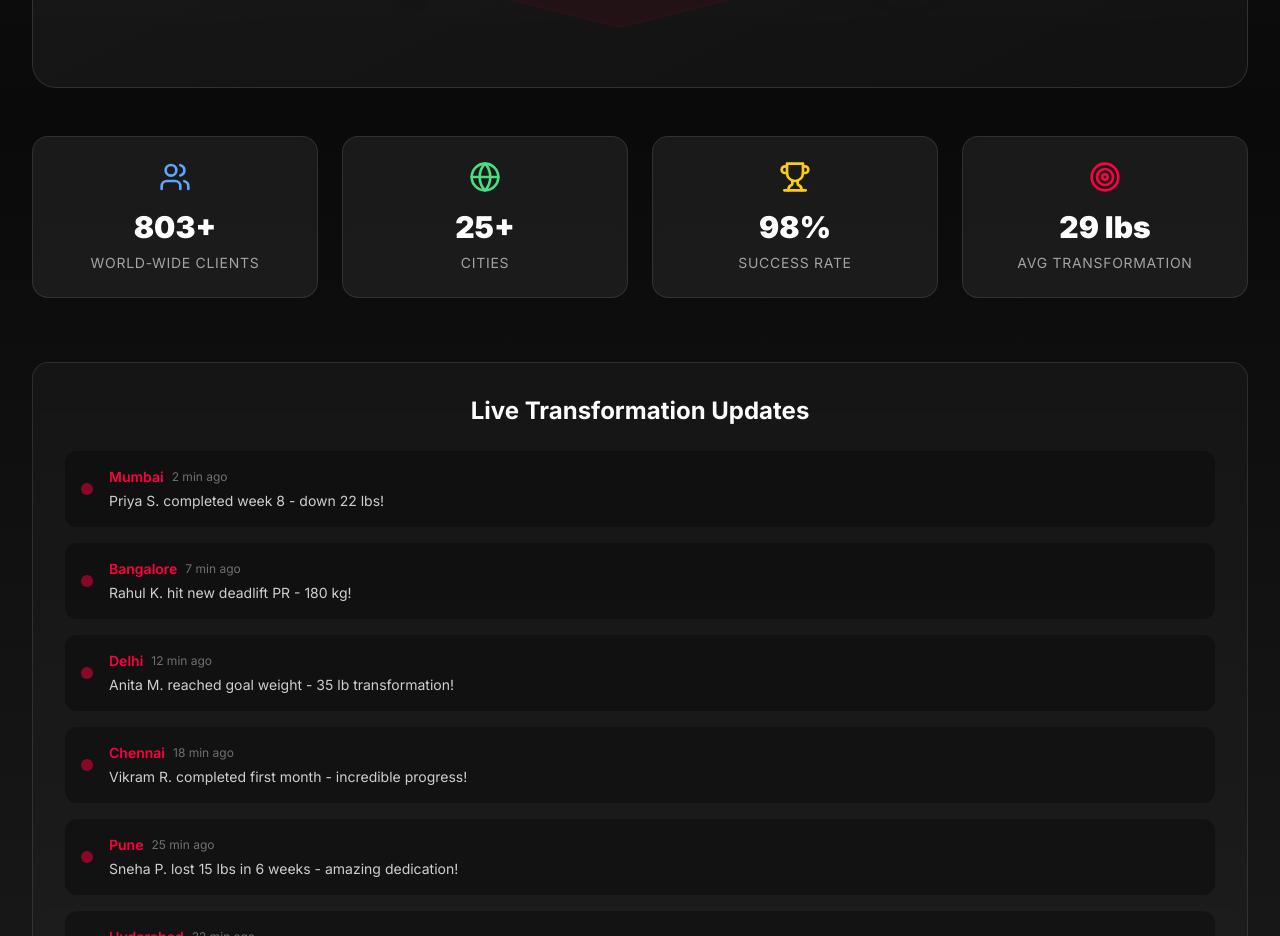
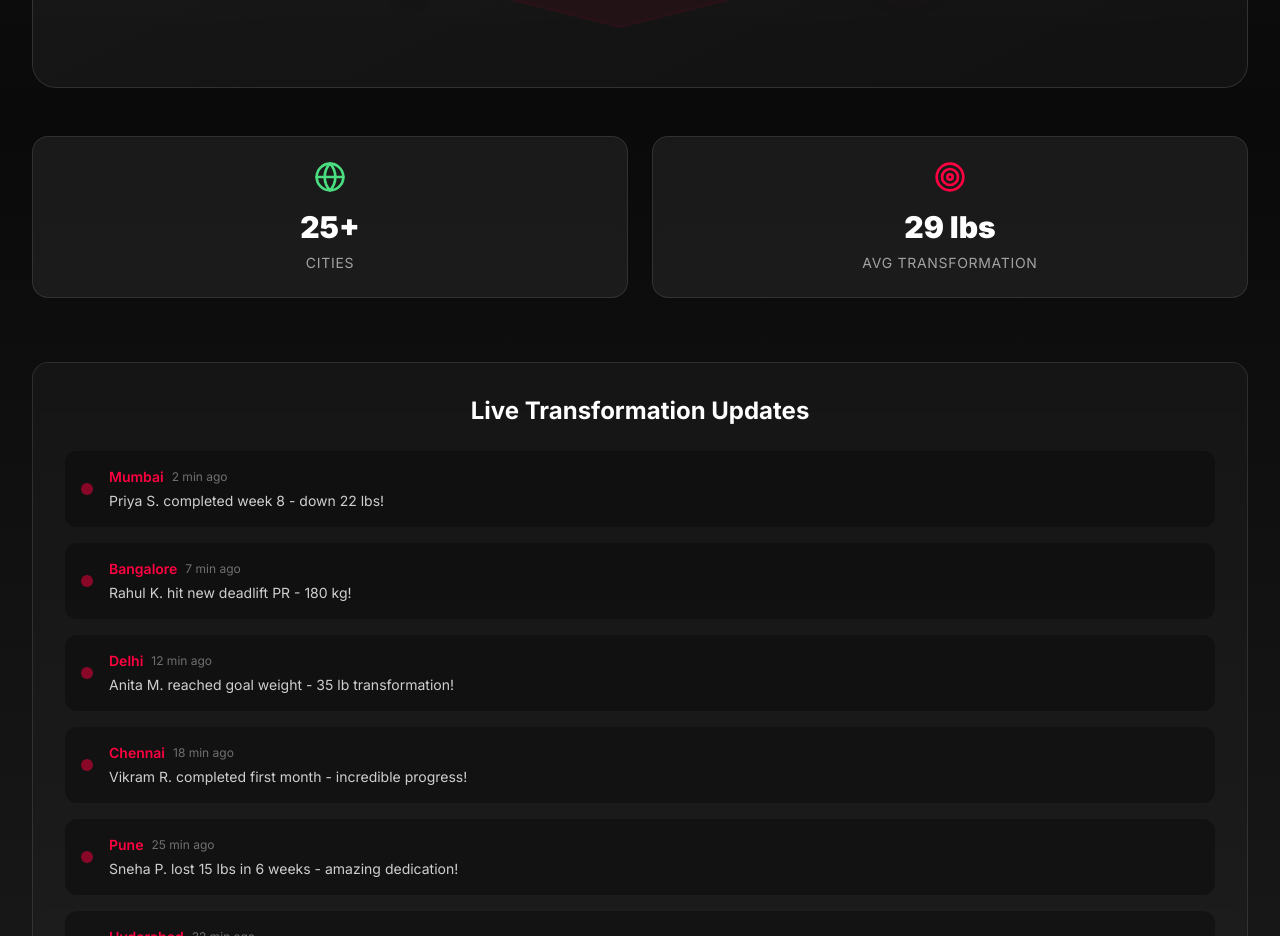
Before and after one commit to snuvaibh1/yash12, a React (Vite) app: page / in a window 1280 px wide. Shown: the part 5340-6276 px from the top of the page. Built offline with nearby package versions, Linux system fonts and the light colour scheme.

Commit message:
Remove Success Rate and Worldwide Clients boxes

```diff
--- a/src/components/GlobalResultsMap.tsx
+++ b/src/components/GlobalResultsMap.tsx
@@ -348,16 +348,14 @@ const GlobalResultsMap: React.FC = () => {
 
           {/* World Stats */}
           <motion.div
-            className="grid grid-cols-1 md:grid-cols-4 gap-6 mt-12"
+            className="grid grid-cols-1 md:grid-cols-2 gap-6 mt-12"
             initial={{ opacity: 0, y: 30 }}
             whileInView={{ opacity: 1, y: 0 }}
             transition={{ duration: 0.8, delay: 0.4 }}
             viewport={{ once: true }}
           >
             {[
-              { icon: Users, label: 'World-wide Clients', value: '803+', color: 'text-blue-400' },
               { icon: Globe, label: 'Cities', value: '25+', color: 'text-green-400' },
-              { icon: Trophy, label: 'Success Rate', value: '98%', color: 'text-yellow-400' },
               { icon: Target, label: 'Avg Transformation', value: '29 lbs', color: 'text-primary' }
             ].map((stat, index) => (
               <motion.div
```
